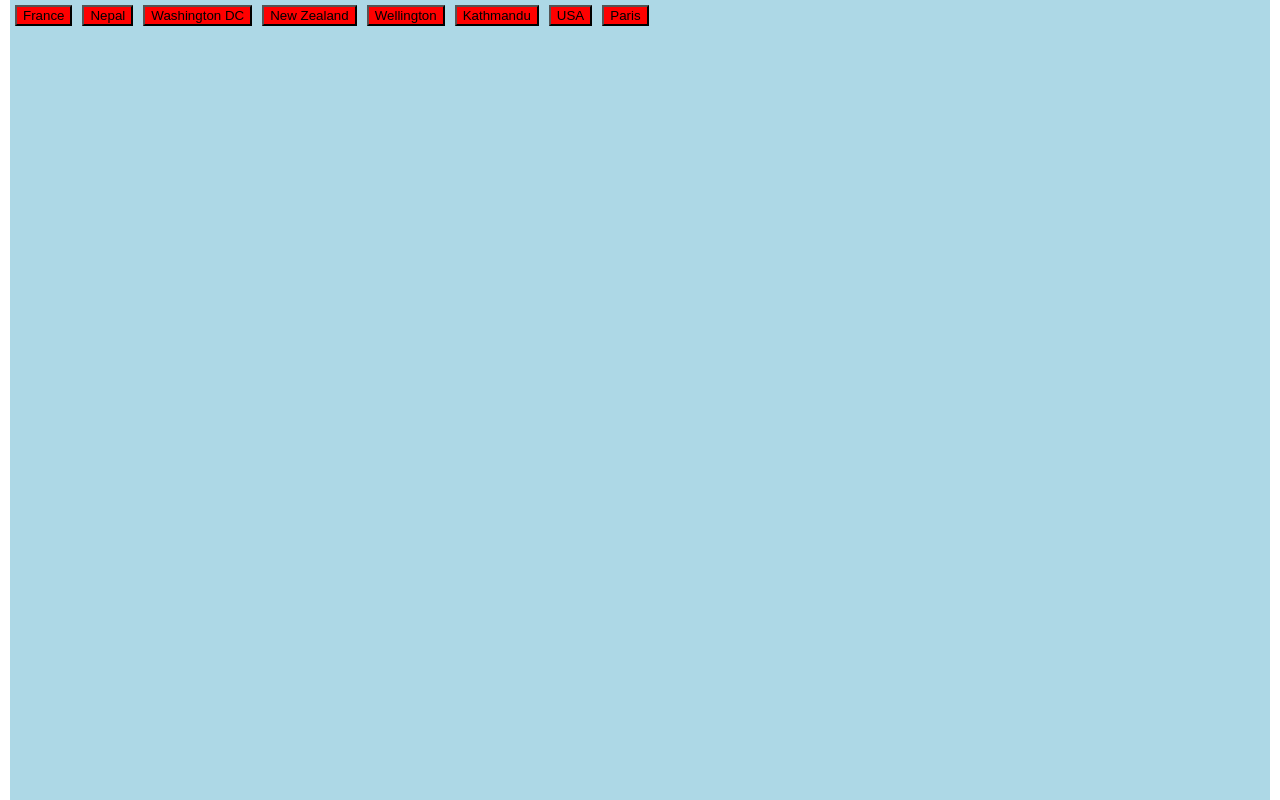
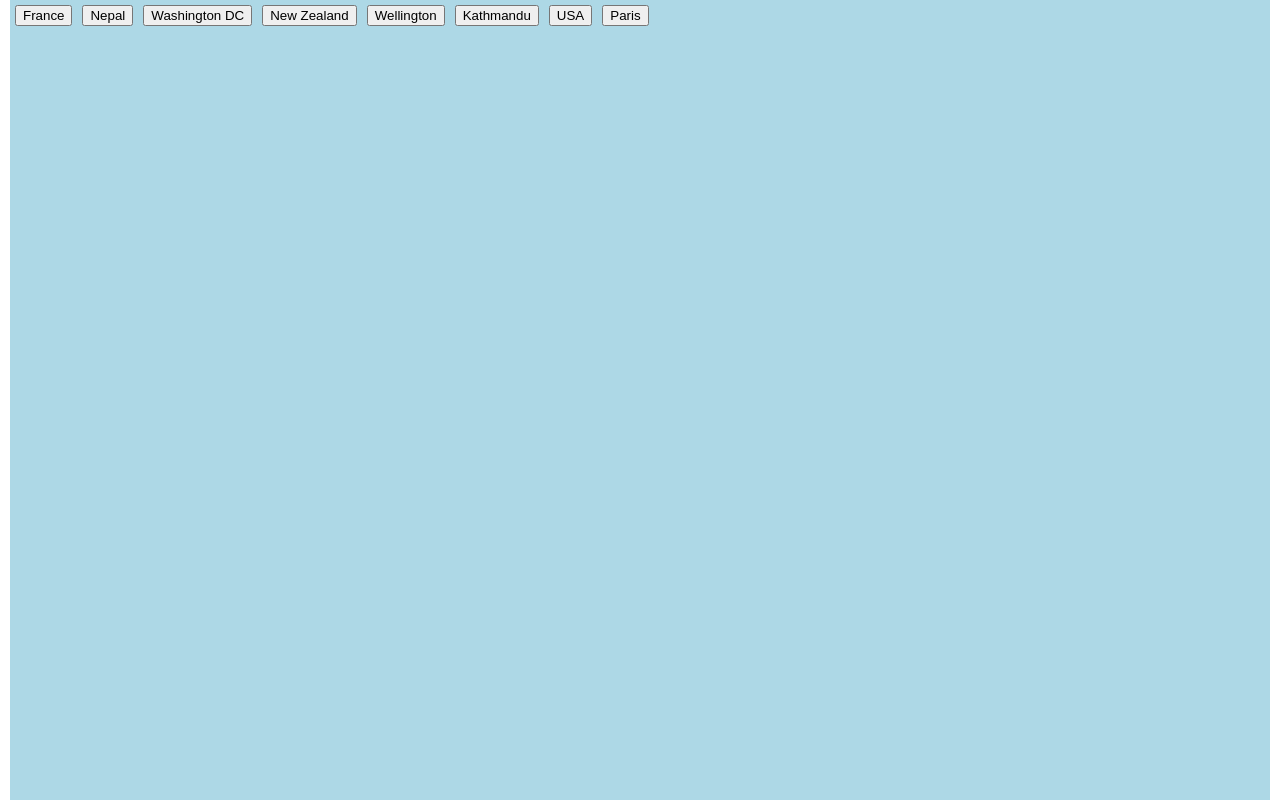
Before and after one commit to yadavn01/country-code, a React (Create React App) app: page / in a window 1280 px wide. Built offline with nearby package versions, Linux system fonts and the light colour scheme.

Commit message:
randomising error fixed, state changes wip

```diff
--- a/src/App.css
+++ b/src/App.css
@@ -19,8 +19,13 @@
 }
 .rightPane {
   background-color: lightgreen;
-
 }
-.button {
-  background-color: red;
+.selected {
+background-color: blue;
 }
+.correct {
+background-color: green;
+}
+.incorrect {
+background-color: red;
+}
--- a/src/components/CountryCapital.jsx
+++ b/src/components/CountryCapital.jsx
@@ -1,11 +1,7 @@
-import { useState } from 'react';
-
-// let buttonState = "DEFAULT" | "SELECTED" | "WRONG";
-// const blueColor = "blue";
+import { useEffect, useState } from 'react';
 
 
 const CountryCapital = () => {
-    const [colour, setColour] = useState({});
 
     const countryData = {
         "USA" : "Washington DC",
@@ -17,23 +13,28 @@ const CountryCapital = () => {
       const countryNames = Object.keys(countryData);
       const countryCapitals = Object.values(countryData);
       //const options = [...countryNames, ...countryCapitals];
-      const [options , setOptions] = useState([...countryNames, ...countryCapitals].map((value) => ({
-        label: value,
-        value,
-        state: 'DEFAULT',
-
-      })))
-      options.sort(() => Math.random() - 0.5);
+      const [options , setOptions] = useState([]);
+      useEffect(()=> {
+          const initialOptions = [...countryNames, ...countryCapitals].map((value) => ({
+            label: value,
+            value,
+            state: 'DEFAULT',
+          }))
+          initialOptions.sort(() => Math.random() - 0.5);
+          setOptions(initialOptions);
+      },[]);
 
         const handleButtonClick = (option) => {
             // Handle button click here
             // Determine if the clicked option is correct or incorrect
             // const isCorrect = countryNames.includes(option) && countryData[option] === countryCapitals[countryNames.indexOf(option)];
+            const isCorrect = countryData[option] === countryNames[countryCapitals.indexOf(option)];
 
             setOptions((prevOptions) => {
               return prevOptions.map((prevOption) => {
+
                 if (prevOption.value === option) {
-                  return { ...prevOption, state: 'SELECTED' };
+                  return { ...prevOption, state: isCorrect ? 'correct' : 'incorrect' };
                 }
                 return prevOption;
               });
@@ -47,33 +48,15 @@ const CountryCapital = () => {
         {options.map((option) => (
          <button
          key={option.value}
-         className={option.state === 'SELECTED' ? 'SELECTED' : "" }
-          style={{
+         className={`button ${option.state === 'selected' ? 'selected' : ''}`}
+         style={{
             margin: '5px',
-            backgroundColor:
-        option.state === 'SELECTED'
-          ? 'blue'
-          : countryData[option.value] === option.label
-          ? 'green'
-          : 'red',
           }}
           onClick={()=> {handleButtonClick(option.value)}}>
                 {option.label}
               </button>
         ))}
     </div>
-
-    {/* <div className="rightPane">
-    {options.map((option) => (
-         <button  style={{
-            margin: '5px',
-            backgroundColor: colour[option] === "SELECTED" ? 'blue' : 'initial'
-          }} onClick={()=> {handleButtonClick(option)}}>
-                {option}
-              </button>
-        ))}
-
-    </div> */}
    </div>
         </>
     );
```
